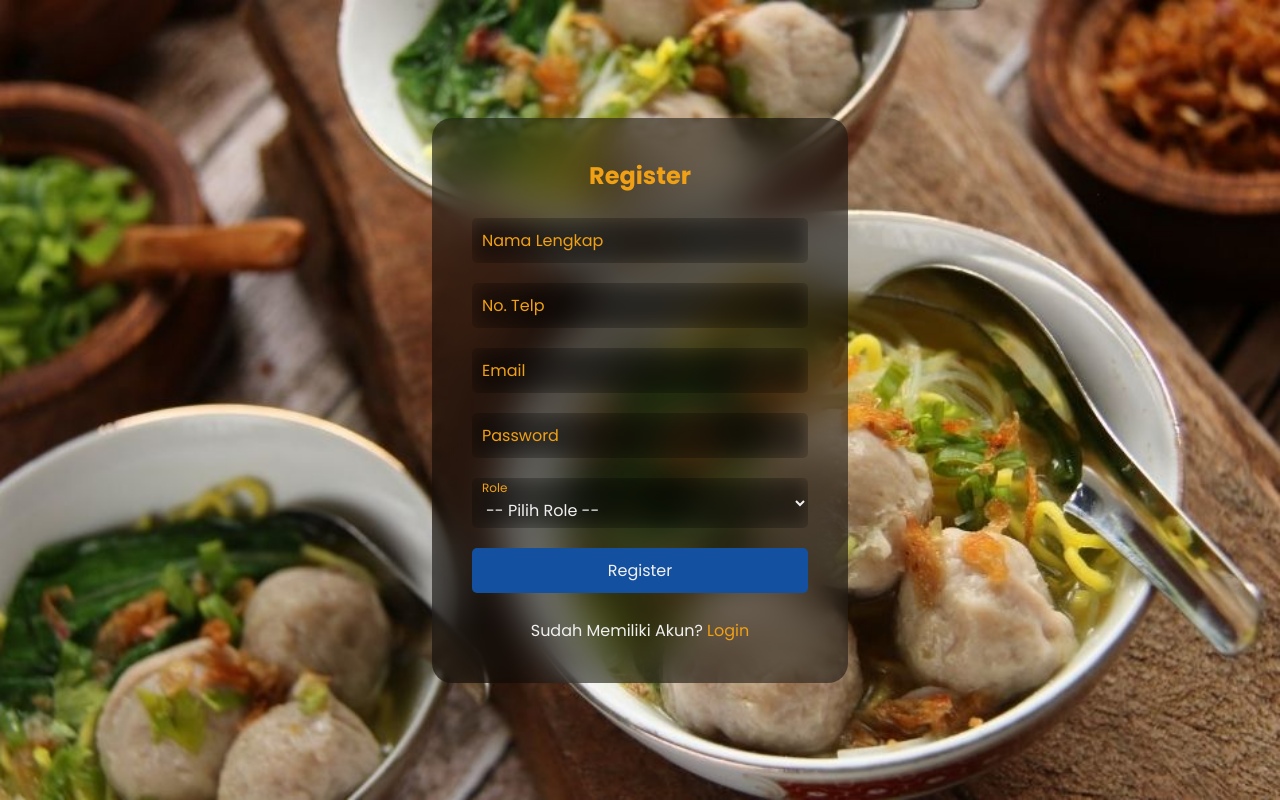
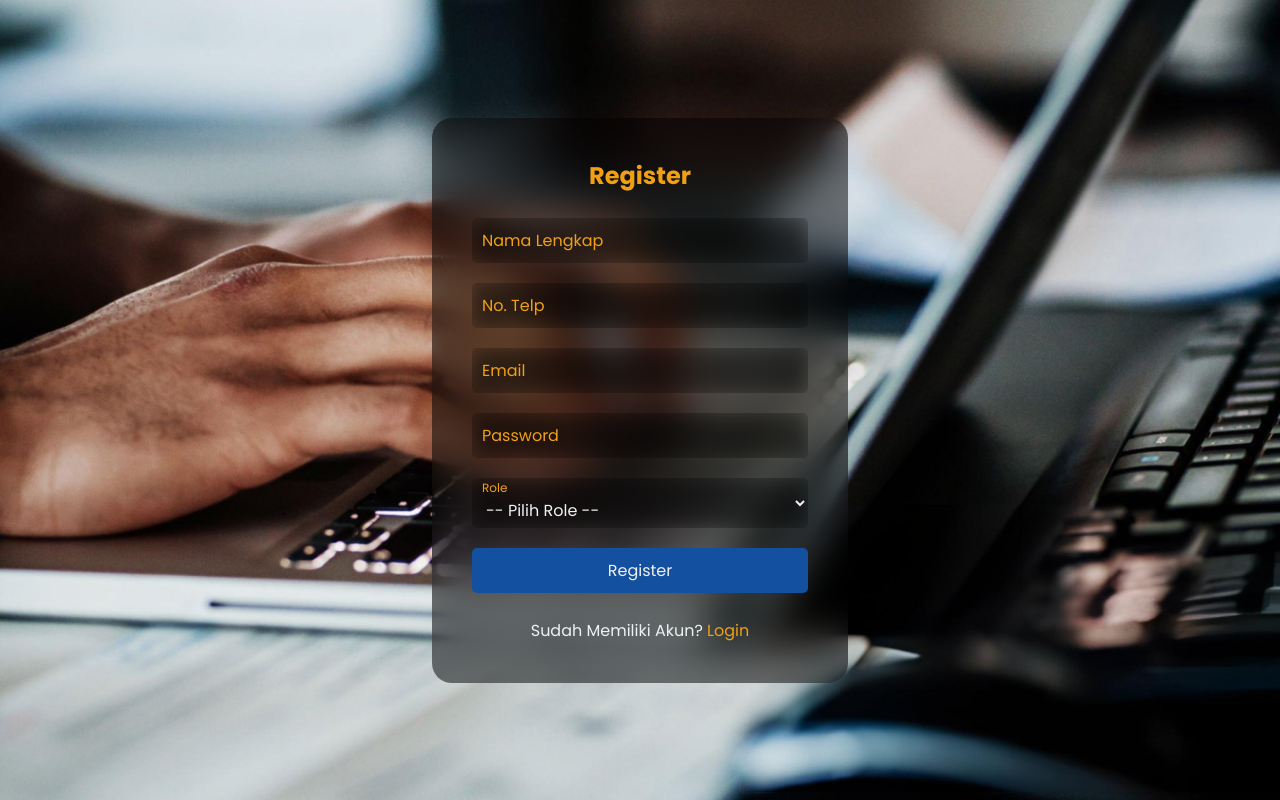
Before and after one commit to kholilapras/FnB_web, a PHP site: page /admin/page/register.php in a window 1280 px wide. Run offline with PHP 8.4, Linux system fonts and the light colour scheme.

Commit message:
edit background login & register

```diff
--- a/admin/page/login.php
+++ b/admin/page/login.php
@@ -127,7 +127,7 @@
     }
 
     body {
-        background-image: url('assets/img/background.jpg');
+        background-image: url('assets/img/bg.jpg');
         background-color: #404040;
         background-size: cover;
         background-repeat: no-repeat;
--- a/admin/page/register.php
+++ b/admin/page/register.php
@@ -81,7 +81,7 @@
     }
 
     body {
-        background-image: url('assets/img/background.jpg');
+        background-image: url('assets/img/bg.jpg');
         background-color: #404040;
         background-size: cover;
         background-repeat: no-repeat;
```
Also changed, not shown: admin/assets/img/background.jpg (deleted), admin/assets/img/bg.jpg (added).
